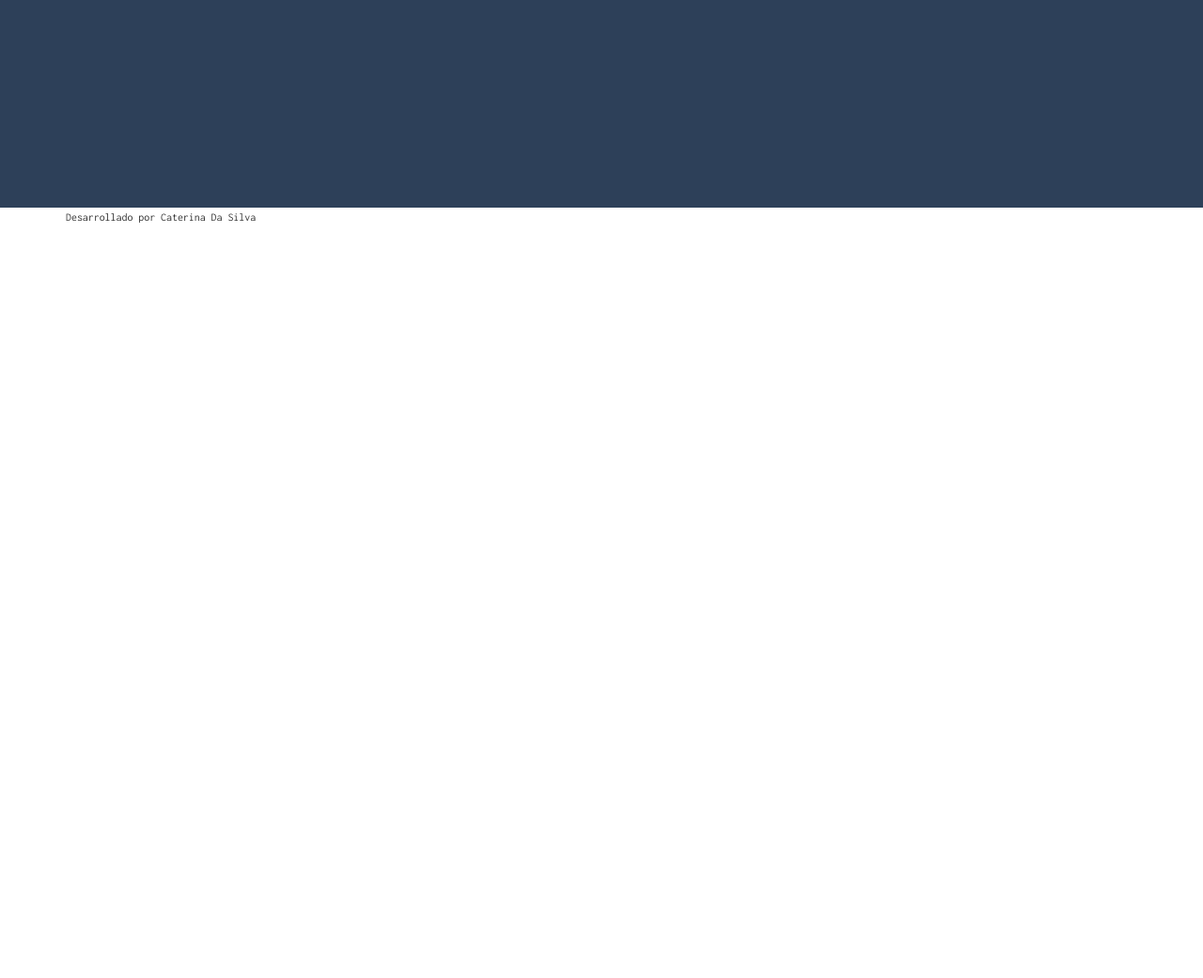
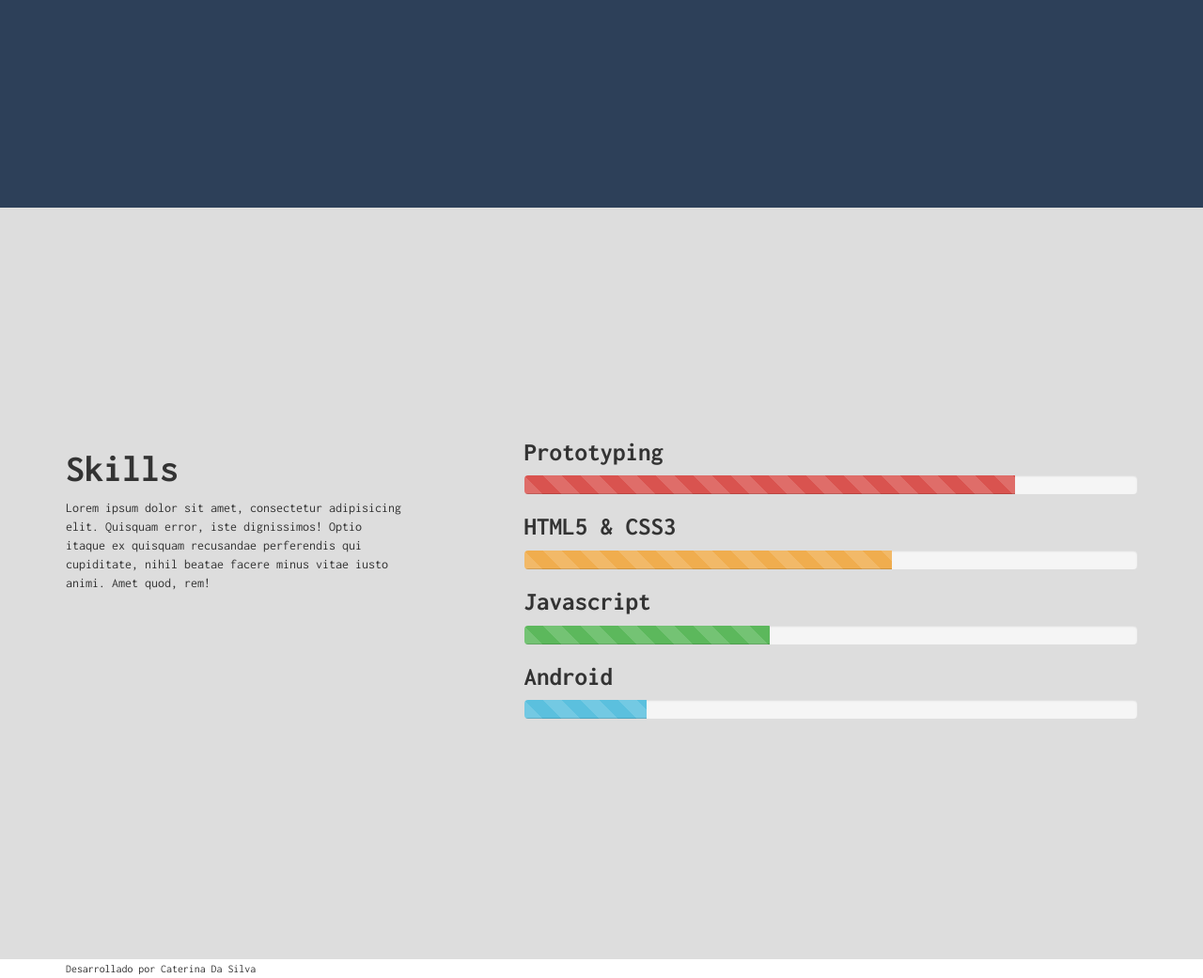
Before and after one commit to caterinadasilva/portafolio-bem, a plain HTML site: page index.html in a window 1280 px wide. Shown: the part 579-1620 px from the top of the page at 94% size. Before the commit the page ends 820 px from the top, so only its background shows below. Drawn offline with nearby package versions, Linux system fonts and the light colour scheme; a script that the page names is missing.

Commit message:
avance sección skills

```diff
--- a/assets/sass/_style.scss
+++ b/assets/sass/_style.scss
@@ -22,3 +22,11 @@
 		}
 	}
 }
+
+.skills {
+	height: 100vh;
+    display: flex;
+    align-items: center;
+    justify-content: center;
+    background-color: $gris;
+}
--- a/index.html
+++ b/index.html
@@ -72,6 +72,42 @@
 		</div>
 	</div>
 </header>
+<section id="skills" class="skills">
+	<div class="container">
+		<div class="row">
+			<div class="col-xs-12 col-sm-4">
+				<h2>Skills</h2>
+				<p>Lorem ipsum dolor sit amet, consectetur adipisicing elit. Quisquam error, iste dignissimos! Optio itaque ex quisquam recusandae perferendis qui cupiditate, nihil beatae facere minus vitae iusto animi. Amet quod, rem!</p>
+			</div>
+			<div class="col-xs-12 col-sm-offset-1 col-sm-7">
+				<h4>Prototyping</h4>
+				<div class="progress">
+					<div class="progress-bar progress-bar-danger progress-bar-striped active" role="progressbar" aria-valuenow="80" aria-valuemin="0" aria-valuemax="100" style="width: 80%">
+						<span class="sr-only">80% Complete (danger)</span>
+					</div>
+				</div>
+				<h4>HTML5 & CSS3</h4>
+				<div class="progress">
+					<div class="progress-bar progress-bar-warning progress-bar-striped active" role="progressbar" aria-valuenow="60" aria-valuemin="0" aria-valuemax="100" style="width: 60%">
+						<span class="sr-only">60% Complete (warning)</span>
+					</div>
+				</div>
+				<h4>Javascript</h4>
+				<div class="progress">
+					<div class="progress-bar progress-bar-success progress-bar-striped active" role="progressbar" aria-valuenow="40" aria-valuemin="0" aria-valuemax="100" style="width: 40%">
+						<span class="sr-only">40% Complete (success)</span>
+					</div>
+				</div>
+				<h4>Android</h4>
+				<div class="progress">
+					<div class="progress-bar progress-bar-info progress-bar-striped active" role="progressbar" aria-valuenow="20" aria-valuemin="0" aria-valuemax="100" style="width: 20%">
+						<span class="sr-only">20% Complete</span>
+					</div>
+				</div>
+			</div>
+		</div>
+	</div>
+</section>
 <footer class="footer">
 	<div class="container">
 		<div class="row">
```
Also changed, not shown: assets/css/main.css, 1 other file.
